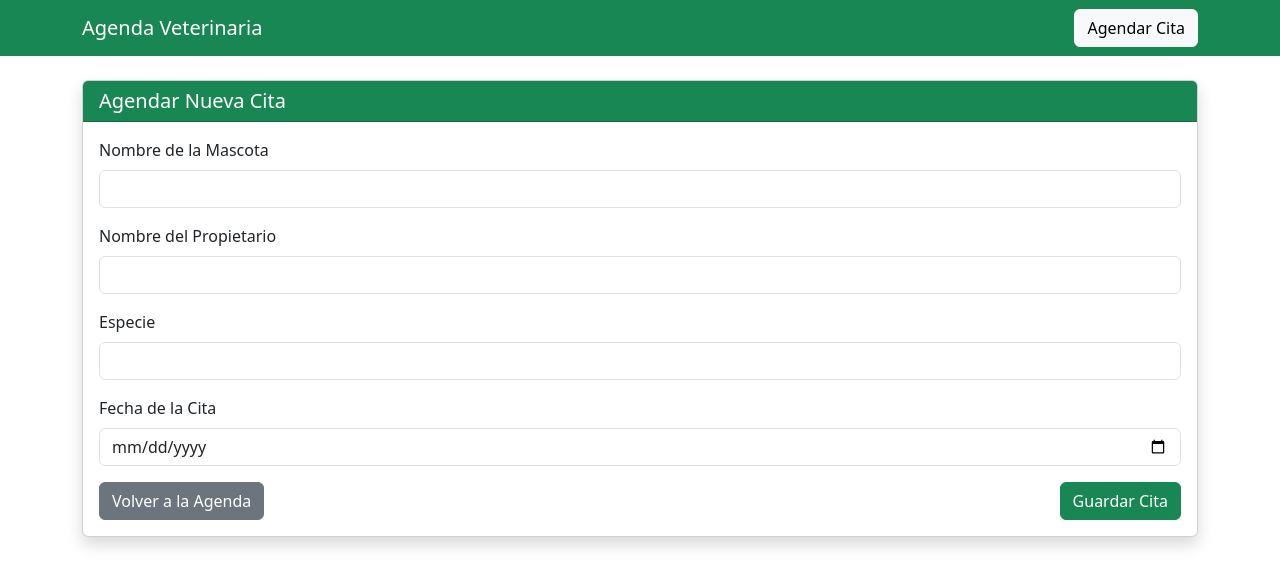
After one commit to AlejandroPaco71/sist_medico, a Flask app: page /agendar in a window 1280 px wide. The commit adds this page. Shown: the top 587 px of the page. Run offline with Flask 3, Linux system fonts and the light colour scheme.

Commit message:
Se desarrollo la funcion de agendar una nueva cita

```diff
--- a/app.py
+++ b/app.py
@@ -38,8 +38,29 @@ def agenda():
     cursor.execute("SELECT * FROM pacientes")
     pacientes = cursor.fetchall()
 
-    return render_template("index.html", pacientes = pacientes)
+    return render_template("index.html", citas = pacientes)
 
+# Para agendar o crear una cita
+@app.route('/agendar', methods=('GET', 'POST'))
+def agendar():
+    if request.method == 'POST':
+        # Obtenemos los datos del formulario
+        mascota = request.form['mascota']
+        propietario = request.form['propietario']
+        especie = request.form['especie']
+        fecha = request.form['fecha']
+        #Nos conectamos a la base de datos
+        conn = sqlite3.connect('citas.db')
+        cursor = conn.cursor()
+        # Insertamos en la base de datos
+        cursor.execute("""
+            INSERT INTO pacientes (mascota, propietario, especie, fecha) VALUES (?, ?, ?, ?)
+        """, (mascota, propietario, especie, fecha))
+        conn.commit()
+        conn.close()
+        # redirigimos a la raiz
+        return redirect("/")
+    return render_template('agendar.html')
 
 
 # @app.route("/create")
--- /dev/null
+++ b/templates/agendar.html
@@ -0,0 +1,37 @@
+{% extends 'base.html' %}
+
+{% block content %}
+<div class="card shadow">
+    <div class="card-header bg-success text-white">
+        <h2 class="h5 mb-0">Agendar Nueva Cita</h2>
+    </div>
+    <div class="card-body">
+        <form action="/agendar" method="post">
+            <div class="mb-3">
+                <label for="mascota" class="form-label">Nombre de la Mascota</label>
+                <input type="text" class="form-control" id="mascota" name="mascota"  required>
+            </div>
+
+            <div class="mb-3">
+                <label for="propietario" class="form-label">Nombre del Propietario</label>
+                <input type="text" class="form-control" id="propietario" name="propietario" required>
+            </div>
+
+            <div class="mb-3">
+                <label for="especie" class="form-label">Especie</label>
+                <input type="text" class="form-control" id="especie" name="especie" required>
+            </div>
+
+            <div class="mb-3">
+                <label for="fecha" class="form-label">Fecha de la Cita</label>
+                <input type="date" class="form-control" id="fecha" name="fecha" required>
+            </div>
+
+            <div class="d-flex justify-content-between">
+                <a href="/" class="btn btn-secondary">Volver a la Agenda</a>
+                <button type="submit" class="btn btn-success">Guardar Cita</button>
+            </div>
+        </form>
+    </div>
+</div>
+{% endblock %}
--- a/templates/base.html
+++ b/templates/base.html
@@ -1,5 +1,5 @@
 <!doctype html>
-<html lang="en">
+<html lang="es">
 
 <head>
   <meta charset="utf-8">
```
Also changed, not shown: templates/index.html (+9 -3 lines), citas.db.
